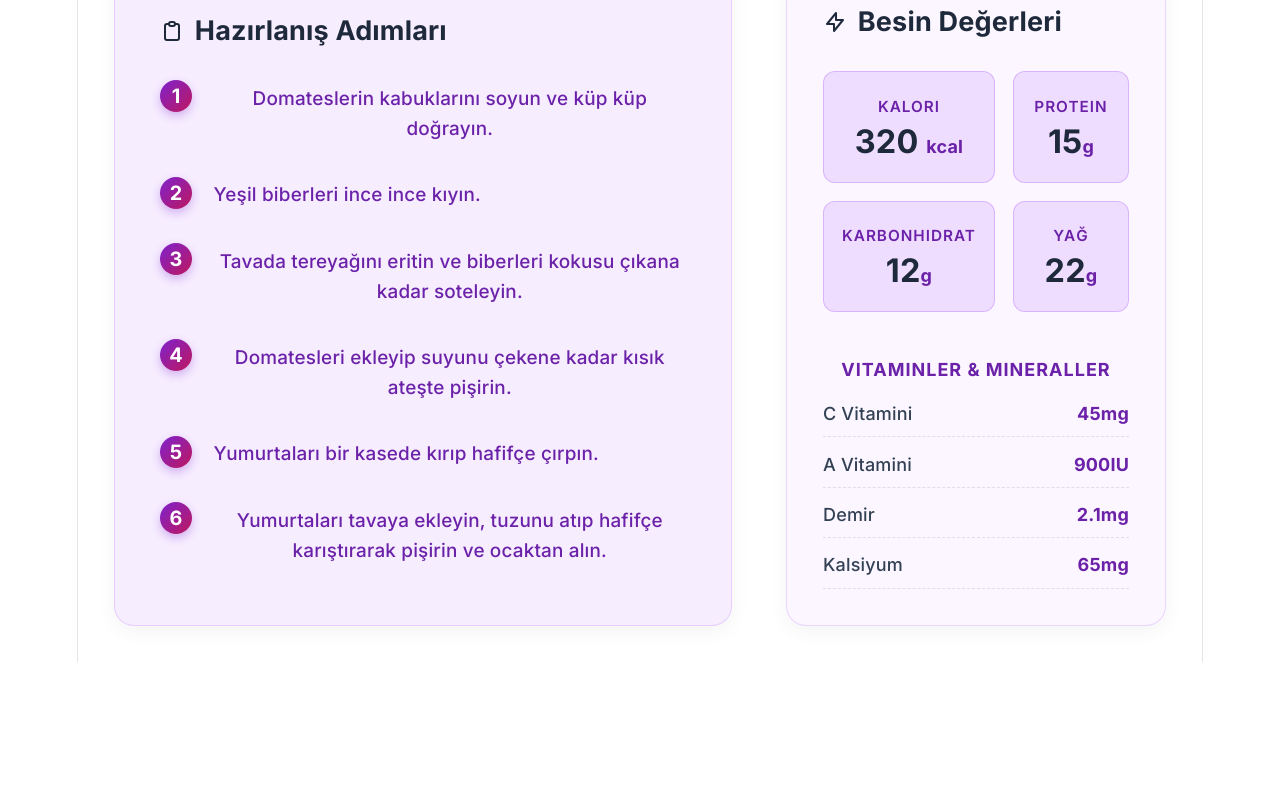
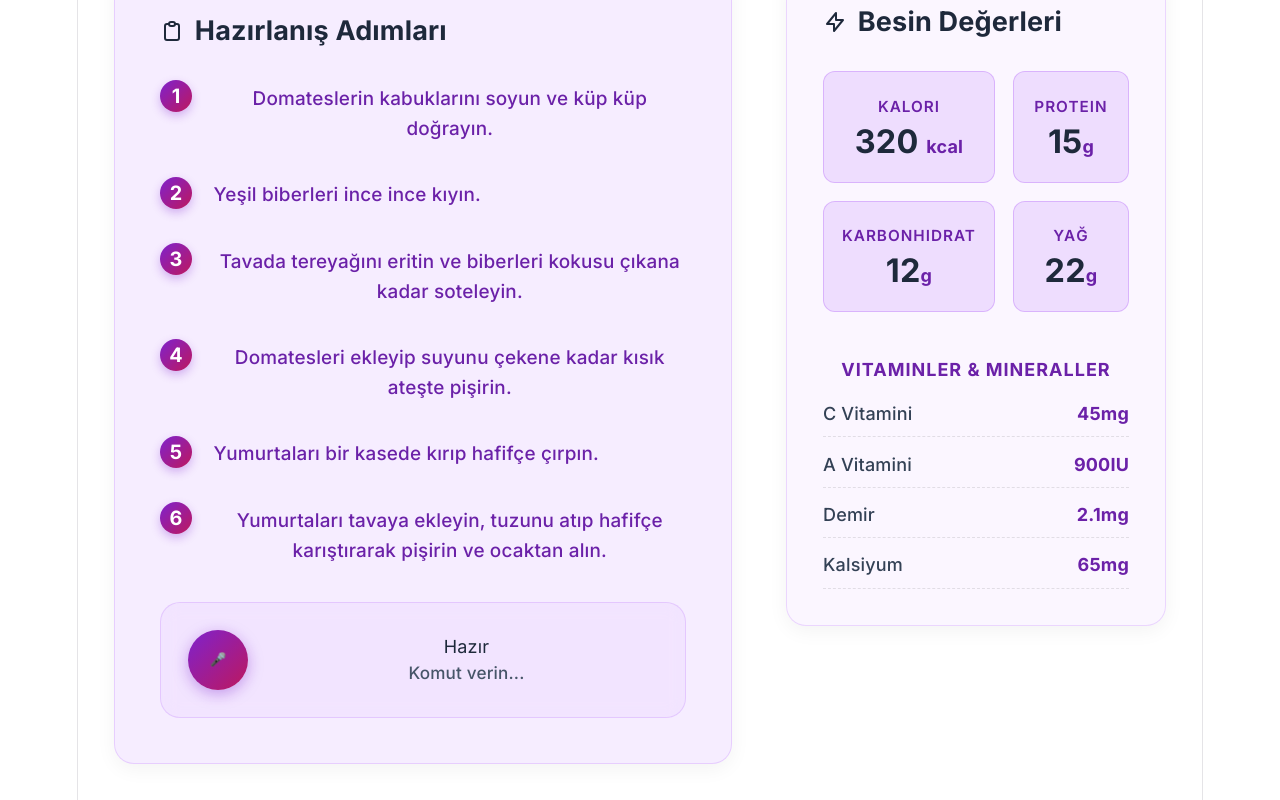
Before and after one commit to OguzTheCoder/ZeroWaste-Chef, a React (Vite) app in the folder client/: page /tarif/1 in a window 1280 px wide. Shown: the part 649-1449 px from the top of the page. Before the commit the page ends 1311 px from the top, so only its background shows below. Built offline with nearby package versions, Linux system fonts and the light colour scheme; no server answers.

Commit message:
Sesli asistan entegrasyonu ve genel iyileştirmeler

```diff
--- a/client/src/pages/TarifDetayi.css
+++ b/client/src/pages/TarifDetayi.css
@@ -199,3 +199,77 @@
   font-weight: 700;
   color: #6b21a8; /* Dark purple */
 }
+
+/* Sesli Asistan Stilleri */
+.sesli-asistan-container {
+  margin-top: 2rem;
+}
+
+.voice-panel {
+  display: flex;
+  align-items: center;
+  gap: 1.5rem;
+  background: rgba(168, 85, 247, 0.05);
+  border: 1px solid rgba(168, 85, 247, 0.2);
+  padding: 1.5rem;
+  border-radius: 20px;
+  backdrop-filter: blur(10px);
+  transition: all 0.3s ease;
+}
+
+.voice-panel.active {
+  border-color: #a855f7;
+  box-shadow: 0 0 20px rgba(168, 85, 247, 0.2);
+  background: rgba(168, 85, 247, 0.1);
+}
+
+.mic-button {
+  width: 60px;
+  height: 60px;
+  border-radius: 50%;
+  border: none;
+  background: linear-gradient(135deg, #7e22ce, #be185d);
+  color: white;
+  display: flex;
+  align-items: center;
+  justify-content: center;
+  cursor: pointer;
+  box-shadow: 0 4px 15px rgba(126, 34, 206, 0.4);
+  transition: all 0.3s ease;
+  flex-shrink: 0;
+}
+
+.mic-button:hover {
+  transform: scale(1.05);
+  box-shadow: 0 6px 20px rgba(126, 34, 206, 0.6);
+}
+
+.mic-button.listening {
+  animation: pulse 1.5s infinite;
+  background: #ef4444;
+}
+
+@keyframes pulse {
+  0% { transform: scale(1); box-shadow: 0 0 0 0 rgba(239, 68, 68, 0.7); }
+  70% { transform: scale(1.1); box-shadow: 0 0 0 15px rgba(239, 68, 68, 0); }
+  100% { transform: scale(1); box-shadow: 0 0 0 0 rgba(239, 68, 68, 0); }
+}
+
+.voice-info {
+  flex-grow: 1;
+}
+
+.transcript-text {
+  margin: 0;
+  font-weight: 500;
+  color: #475569;
+  font-style: italic;
+  font-size: 0.95rem;
+}
+
+.response-text {
+  margin: 0.5rem 0 0 0;
+  font-weight: 700;
+  color: #6b21a8;
+  font-size: 1.1rem;
+}
--- a/client/src/pages/TarifDetayi.jsx
+++ b/client/src/pages/TarifDetayi.jsx
@@ -2,6 +2,7 @@ import React, { useState, useEffect } from 'react';
 import { useParams, useNavigate } from 'react-router-dom';
 import { getNutrition } from '../api';
 import BesinDegerleriPaneli from '../components/BesinDegerleriPaneli';
+import SesliAsistan from '../components/SesliAsistan';
 import './TarifDetayi.css';
 
 const TarifDetayi = () => {
@@ -20,11 +21,6 @@ const TarifDetayi = () => {
       try {
         /*
          * NOT: Backend sunucusu aktif olmadığından API çağrıları yerine mock veri kullanıyoruz.
-         * Backend aktifleştiğinde aşağıdaki gibi çalışacak:
-         *
-         * const nutritionData = await getNutrition(id);
-         * setNutrition(nutritionData);
-         * // Ayrıca tarifi getiren bir endpoint de yazılmalı
          */
 
         // MOCK VERİ (Gerçekçi bir bekleme süresi):
@@ -32,7 +28,7 @@ const TarifDetayi = () => {
           setRecipe({
             id: id,
             name: id === '1' ? 'Menemen' : (id === '2' ? 'Sebzeli Krep' : 'Örnek Tarif'),
-            image: id === '1' ? 'https://images.unsplash.com/photo-1596797038530-2c107229654b?w=1000&q=80' : 'https://images.unsplash.com/photo-1585032226651-759b368d7246?w=1000&q=80',
+            image: id === '1' ? 'https://images.unsplash.com/photo-1596797038530-2c107229654b?w=1000&q=80' : (id === '2' ? 'https://images.unsplash.com/photo-1519676867240-f03562e64548?w=1000&q=80' : 'https://images.unsplash.com/photo-1585032226651-759b368d7246?w=1000&q=80'),
             steps: [
               "Domateslerin kabuklarını soyun ve küp küp doğrayın.",
               "Yeşil biberleri ince ince kıyın.",
@@ -61,7 +57,7 @@ const TarifDetayi = () => {
 
       } catch (err) {
         console.error("Detaylar alınırken hata:", err);
-        setError("Tarif detayları ve besin değerleri yüklenemedi. Lütfen bağlantınızı kontrol edin.");
+        setError("Tarif detayları ve besin değerleri yüklenemedi.");
         setLoading(false);
       }
     };
@@ -120,6 +116,9 @@ const TarifDetayi = () => {
               </li>
             ))}
           </ul>
+
+          {/* Sesli Asistan Entegrasyonu */}
+          <SesliAsistan recipeId={id} />
         </div>
 
         <div className="besin-yan-panel">
--- a/client/src/pages/TarifListesi.jsx
+++ b/client/src/pages/TarifListesi.jsx
@@ -45,7 +45,7 @@ const TarifListesi = () => {
           {
             id: '2',
             name: 'Sebzeli Krep',
-            image: 'https://images.unsplash.com/photo-1519999482648-25049ddd37b1?w=500&q=80',
+            image: 'https://images.unsplash.com/photo-1519676867240-f03562e64548?w=500&q=80',
             matchScore: 80,
             missingIngredients: ['Un', 'Zeytinyağı'],
             isFast: true,
```
